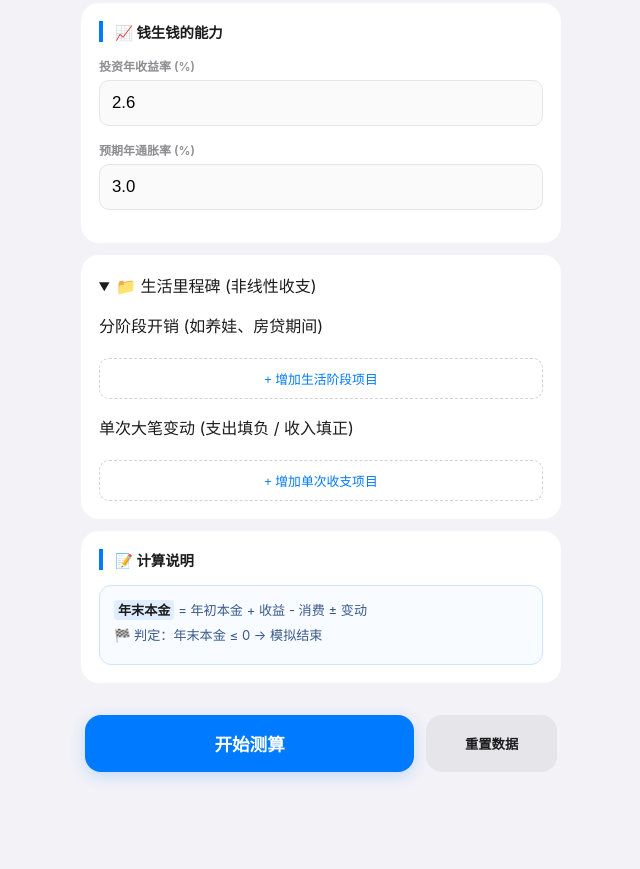
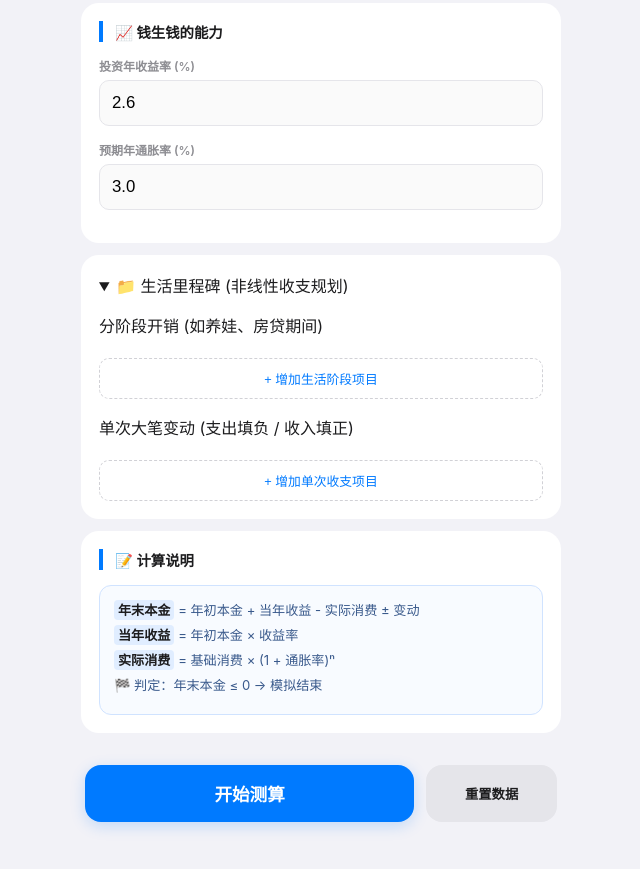
Before and after one commit to EtronieDENG/my-fire-calculator, a plain HTML site: page index.html in a window 1280 px wide. Shown: the part 454-1323 px from the top of the page, without its empty margins (319-959 px from the left). Before the commit the page ends 1286 px from the top, so only its background shows below. Drawn offline with nearby package versions, Linux system fonts and the light colour scheme.

Commit message:
Update index.html

```diff
--- a/index.html
+++ b/index.html
@@ -4,13 +4,13 @@
     <meta charset="UTF-8">
     <meta name="viewport" content="width=device-width, initial-scale=1.0, maximum-scale=1.0, user-scalable=no">
     <title>FIRE 资金计算器</title>
-    <!-- 强制更新版本号：mvp_v1 -->
-    <link rel="stylesheet" href="style.css?v=mvp_v1">
+    <!-- 强制更新版本号：v5.9_full -->
+    <link rel="stylesheet" href="style.css?v=v5.9_full">
     <script src="https://cdn.jsdelivr.net/npm/chart.js"></script>
 </head>
 <body>
     <div class="app-container">
-        <!-- 顶部看板：固定置顶，提供计算后的视觉反馈 -->
+        <!-- 顶部固定看板 -->
         <header class="result-hero">
             <h1 class="app-title">FIRE 资金计算器</h1>
             <div class="hero-main">
@@ -55,7 +55,7 @@
             <!-- 3. 生活里程碑 -->
             <section class="card">
                 <details class="milestone-details" open>
-                    <summary>📁 生活里程碑 (非线性收支)</summary>
+                    <summary>📁 生活里程碑 (非线性收支规划)</summary>
                     <div class="milestone-group">
                         <p class="sub-label">分阶段开销 (如养娃、房贷期间)</p>
                         <div id="stage-list"></div>
@@ -68,22 +68,32 @@
                 </details>
             </section>
 
-            <!-- 4. 计算说明 -->
+            <!-- 4. 计算说明：补全所有缺失公式 -->
             <section class="card note-card">
                 <div class="card-header">📝 计算说明</div>
                 <div class="formula-container">
-                    <div class="formula-line"><span class="formula-tag">年末本金</span> = 年初本金 + 收益 - 消费 ± 变动</div>
-                    <div class="formula-line status">🏁 判定：年末本金 ≤ 0 → 模拟结束</div>
+                    <div class="formula-line">
+                        <span class="formula-tag">年末本金</span> = 年初本金 + 当年收益 - 实际消费 ± 变动
+                    </div>
+                    <div class="formula-line">
+                        <span class="formula-tag">当年收益</span> = 年初本金 × 收益率
+                    </div>
+                    <div class="formula-line">
+                        <span class="formula-tag">实际消费</span> = 基础消费 × (1 + 通胀率)ⁿ
+                    </div>
+                    <div class="formula-line status">
+                        🏁 判定：年末本金 ≤ 0 → 模拟结束
+                    </div>
                 </div>
             </section>
 
-            <!-- 操作按钮：随动布局，位于所有内容最下方 -->
+            <!-- 操作按钮：随动布局 -->
             <div class="action-footer">
                 <button onclick="runCoreCalculation()" class="btn-primary">开始测算</button>
                 <button onclick="resetAll()" class="btn-reset">重置数据</button>
             </div>
         </main>
     </div>
-    <script src="script.js?v=mvp_v1"></script>
+    <script src="script.js?v=v5.9_full"></script>
 </body>
 </html>
```
